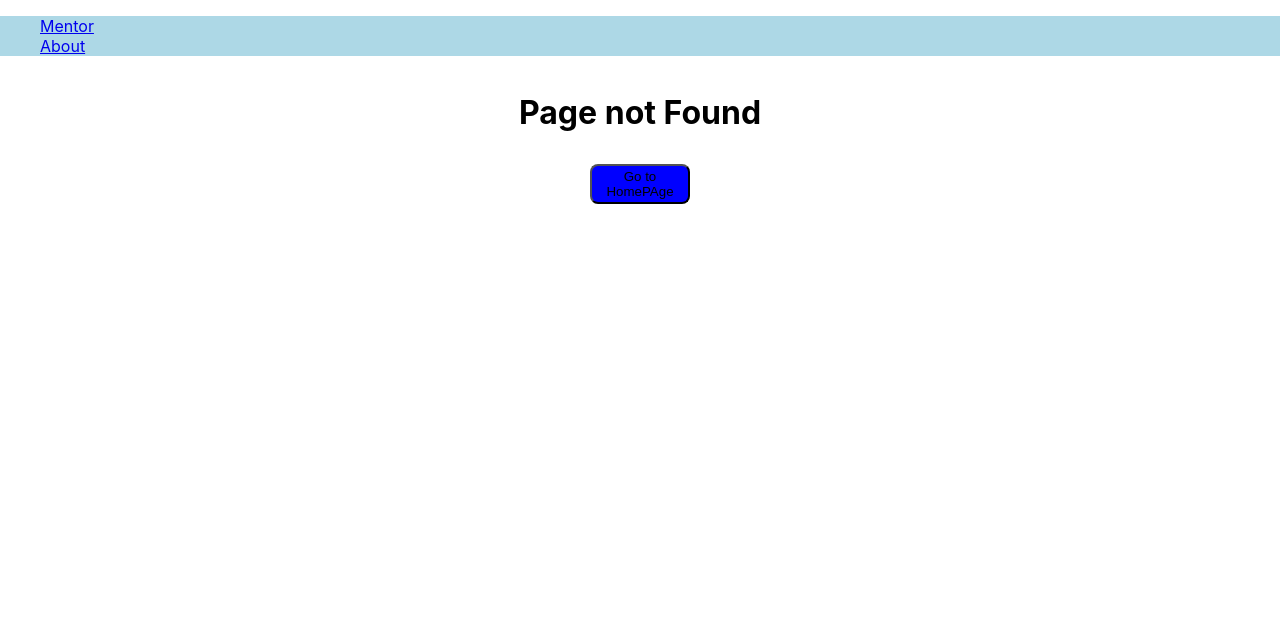
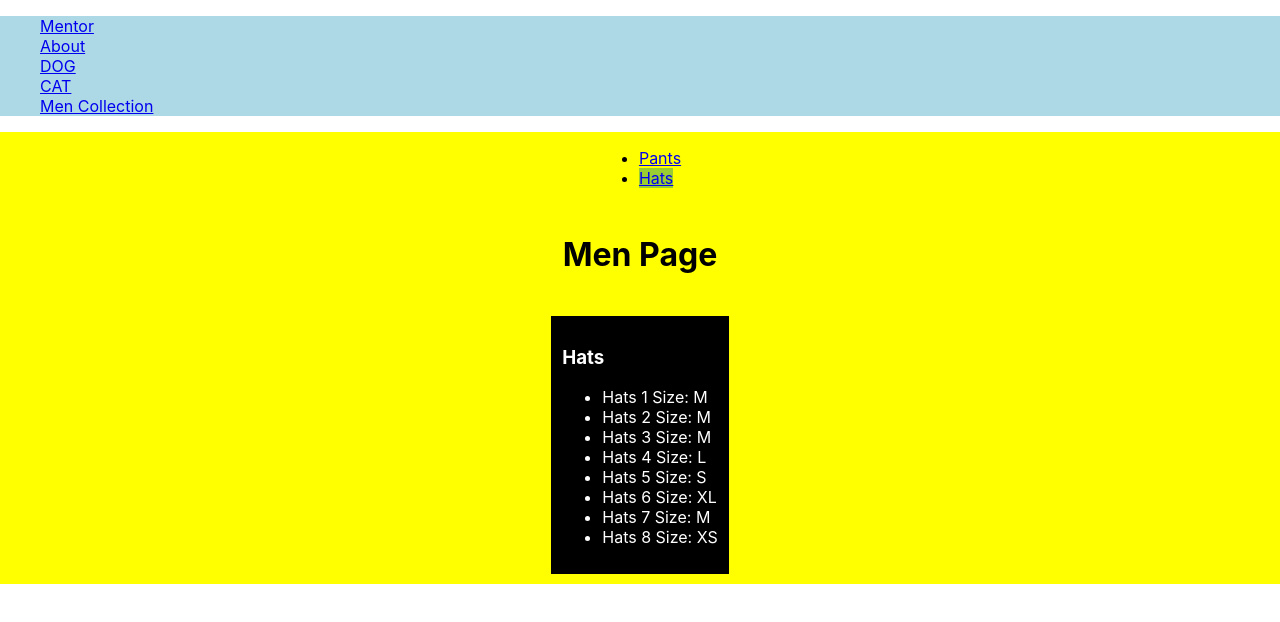
Before and after one commit to thakurutkarsh22/newton-react-fsd-july-2023, a React (Create React App) app: page /men/hats in a window 1280 px wide. Before the commit this address had no page. Shown: the top 622 px of the page. Built offline with nearby package versions, Linux system fonts and the light colour scheme.

Commit message:
React - Routing Completed

```diff
--- a/src/12.ReactRouting/2.RouterApplicatoin/RouterApp.js
+++ b/src/12.ReactRouting/2.RouterApplicatoin/RouterApp.js
@@ -5,6 +5,9 @@ import MenPage from "./pages/Men/MenPage";
 import Hats from "./components/Men/Hats";
 import NotFoundPage from "./pages/NotFoundPage";
 import AnimalPage from "./pages/Animal/AnimalPage";
+import Pants from "./components/Men/Pants";
+import RandomMenProducts from "./components/Men/RandomMenProducts";
+import styles from "./RouterApp.module.css";
 
 function RouterApp() {
   return (
@@ -16,14 +19,68 @@ function RouterApp() {
       <nav style={{ background: "lightblue" }}>
         <ul style={{ listStyleType: "none" }}>
           <li>
-            <NavLink to="/mentor">Mentor</NavLink>
+            <NavLink
+              className={(navLinkprops) => {
+                const { isActive } = navLinkprops;
+                return isActive ? `${styles.activeLink}` : "";
+              }}
+              to="/mentor"
+            >
+              Mentor
+            </NavLink>
           </li>
 
           <li>
-            <NavLink to="/about">About</NavLink>
+            <NavLink
+              className={(navLinkprops) => {
+                const { isActive } = navLinkprops;
+                return isActive ? `${styles.activeLink}` : "";
+              }}
+              to="/about"
+              reloadDocument
+            >
+              About
+            </NavLink>
+          </li>
+
+          <li>
+            <NavLink
+              className={(navLinkprops) => {
+                const { isActive } = navLinkprops;
+                return isActive ? `${styles.activeLink}` : "";
+              }}
+              to="/animal?q=dog"
+            >
+              DOG
+            </NavLink>
+          </li>
+          <li>
+            <NavLink
+              className={(navLinkprops) => {
+                const { isActive } = navLinkprops;
+                return isActive ? `${styles.activeLink}` : "";
+              }}
+              to="/animal?q=cat"
+            >
+              CAT
+            </NavLink>
+          </li>
+
+          <li>
+            <NavLink
+              className={(navLinkprops) => {
+                const { isActive } = navLinkprops;
+                return isActive ? `${styles.activeLink}` : "";
+              }}
+              to="/Men"
+              end
+            >
+              Men Collection
+            </NavLink>
           </li>
         </ul>
       </nav>
+      {/* end  -> The end prop changes the matching logic for the active and pending states to only match to the "end" of the NavLink's to path. */}
 
       {/* REAL ROUTING LOGIC */}
 
@@ -34,7 +91,7 @@ function RouterApp() {
         <Route path="/mentor" element={<MentorPage />}></Route>
         <Route path="/*" element={<NotFoundPage />}></Route>
 
-        {/* ------------------- 2nd Phase of Route  -> Use IT whenever NEEDED -------------------- */}
+        {/* ------------------- 2nd Phase of Route  -> Use IT whenever NEEDED  (Query Params) -------------------- */}
         {/* At a perticular PAth I can give some Extra Information like |||  http://localhost:3000/animal/?q=dog&key=value
 
             q=dog&key=value are THE EXTRA INFORMATION (it is nothing but Key Value Pair)
@@ -46,9 +103,14 @@ function RouterApp() {
         <Route path="/animal" element={<AnimalPage />}></Route>
 
         {/* --------------------- 3nd Phase of Route ----------------------------------- */}
-
+        {/* when you are using the Parent child Route Relationship then we need to have
+            <outlet></outlet> in Parent component
+            so that Our child COmponent can be Displayed in the Parent COmponent.
+          */}
         <Route path="/men" element={<MenPage />}>
-          {/* <Route path="/hats" element={<Hats />}></Route> */}
+          <Route path="hats" element={<Hats />}></Route>
+          <Route path="pants" element={<Pants />}></Route>
+          <Route path=":id" element={<RandomMenProducts />}></Route>
         </Route>
       </Routes>
     </>
@@ -56,3 +118,5 @@ function RouterApp() {
 }
 
 export default RouterApp;
+
+// TODO: READ https://reactrouter.com/
--- a/src/12.ReactRouting/2.RouterApplicatoin/RouterApp.module.css
+++ b/src/12.ReactRouting/2.RouterApplicatoin/RouterApp.module.css
@@ -0,0 +1,3 @@
+.activeLink {
+  background-color: yellowgreen;
+}
--- /dev/null
+++ b/src/12.ReactRouting/2.RouterApplicatoin/components/Animal/Cat.js
@@ -0,0 +1,10 @@
+function Cat() {
+  return (
+    <>
+      <h2>Cat is NICE</h2>
+      <p>Cat is Sassy</p>
+    </>
+  );
+}
+
+export default Cat;
--- /dev/null
+++ b/src/12.ReactRouting/2.RouterApplicatoin/components/Animal/Dog.js
@@ -0,0 +1,10 @@
+function Dog() {
+  return (
+    <>
+      <h2>DOG is NICE</h2>
+      <p>Dog is faithful</p>
+    </>
+  );
+}
+
+export default Dog;
--- a/src/12.ReactRouting/2.RouterApplicatoin/components/Men/Hats.js
+++ b/src/12.ReactRouting/2.RouterApplicatoin/components/Men/Hats.js
@@ -1,7 +1,24 @@
 function Hats() {
   return (
     <>
-      <h1>Hats</h1>
+      <h3>Hats</h3>
+      <ul>
+        <li>Hats 1 Size: M</li>
+
+        <li>Hats 2 Size: M</li>
+
+        <li>Hats 3 Size: M</li>
+
+        <li>Hats 4 Size: L</li>
+
+        <li>Hats 5 Size: S</li>
+
+        <li>Hats 6 Size: XL</li>
+
+        <li>Hats 7 Size: M</li>
+
+        <li>Hats 8 Size: XS</li>
+      </ul>
     </>
   );
 }
--- /dev/null
+++ b/src/12.ReactRouting/2.RouterApplicatoin/components/Men/Pants.js
@@ -0,0 +1,26 @@
+function Pants() {
+  return (
+    <>
+      <h3>Pants</h3>
+      <ul>
+        <li>Pant 1 Size: M</li>
+
+        <li>Pant 2 Size: M</li>
+
+        <li>Pant 3 Size: M</li>
+
+        <li>Pant 4 Size: L</li>
+
+        <li>Pant 5 Size: S</li>
+
+        <li>Pant 6 Size: XL</li>
+
+        <li>Pant 7 Size: M</li>
+
+        <li>Pant 8 Size: XS</li>
+      </ul>
+    </>
+  );
+}
+
+export default Pants;
--- /dev/null
+++ b/src/12.ReactRouting/2.RouterApplicatoin/components/Men/RandomMenProducts.js
@@ -0,0 +1,18 @@
+import { useEffect } from "react";
+import { useParams } from "react-router-dom";
+
+function RandomMenProducts(props) {
+  let params = useParams();
+  const { id } = params;
+
+  useEffect(() => {
+    console.log("Hey making API CALL for " + id);
+  }, [id]);
+
+  return <div>Random men Product. {id}</div>;
+}
+
+export default RandomMenProducts;
+
+// 'https/google.com/?q=ahahaha' -> q -> queryparams
+// https/google.com/:id -> :id -> params
--- a/src/12.ReactRouting/2.RouterApplicatoin/pages/Animal/AnimalPage.js
+++ b/src/12.ReactRouting/2.RouterApplicatoin/pages/Animal/AnimalPage.js
@@ -1,4 +1,6 @@
 import { useSearchParams } from "react-router-dom";
+import Dog from "../../components/Animal/Dog";
+import Cat from "../../components/Animal/Cat";
 
 function AnimalPage() {
   //   console.log(window.location.search, " getiing serach non conventional way"); // we should never do this.
@@ -9,9 +11,9 @@ function AnimalPage() {
   function showUI(type) {
     switch (type) {
       case "dog":
-        return <h4>DOGS</h4>;
+        return <Dog />;
       case "cat":
-        return <h4>Cats</h4>;
+        return <Cat />;
       default:
         return <h4>No animal LIke this in animal knogdom</h4>;
     }
--- a/src/12.ReactRouting/2.RouterApplicatoin/pages/Men/MenPage.js
+++ b/src/12.ReactRouting/2.RouterApplicatoin/pages/Men/MenPage.js
@@ -1,10 +1,65 @@
-import { Outlet } from "react-router-dom";
+import { NavLink, Outlet } from "react-router-dom";
+import styles from "../../RouterApp.module.css";
 
 function MenPage() {
   return (
     <>
-      <h1>Men Page</h1>
-      <Outlet></Outlet>
+      <div
+        style={{
+          display: "flex",
+          flexDirection: "column",
+          alignItems: "center",
+          gap: "10px",
+          background: "yellow",
+        }}
+      >
+        <nav>
+          <ul>
+            <li>
+              <NavLink
+                className={(navLinkprops) => {
+                  const { isActive } = navLinkprops;
+                  return isActive ? `${styles.activeLink}` : "";
+                }}
+                to="/men/pants"
+              >
+                Pants
+              </NavLink>
+            </li>
+
+            <li>
+              <NavLink
+                className={(navLinkprops) => {
+                  const { isActive } = navLinkprops;
+                  return isActive ? `${styles.activeLink}` : "";
+                }}
+                to="/men/hats"
+              >
+                Hats
+              </NavLink>
+            </li>
+          </ul>
+        </nav>
+
+        <h1>Men Page</h1>
+
+        <div
+          style={{
+            border: "1px solid black",
+            padding: "10px",
+            margin: "10px",
+            background: "black",
+            color: "white",
+          }}
+        >
+          <Outlet></Outlet>
+          {/* THIS OUTLET WILL BE USED TO DISPLAY
+           <Route path="hats" element={<Hats />}></Route>
+          <Route path="pants" element={<Pants />}></Route>
+
+           */}
+        </div>
+      </div>
     </>
   );
 }
```
